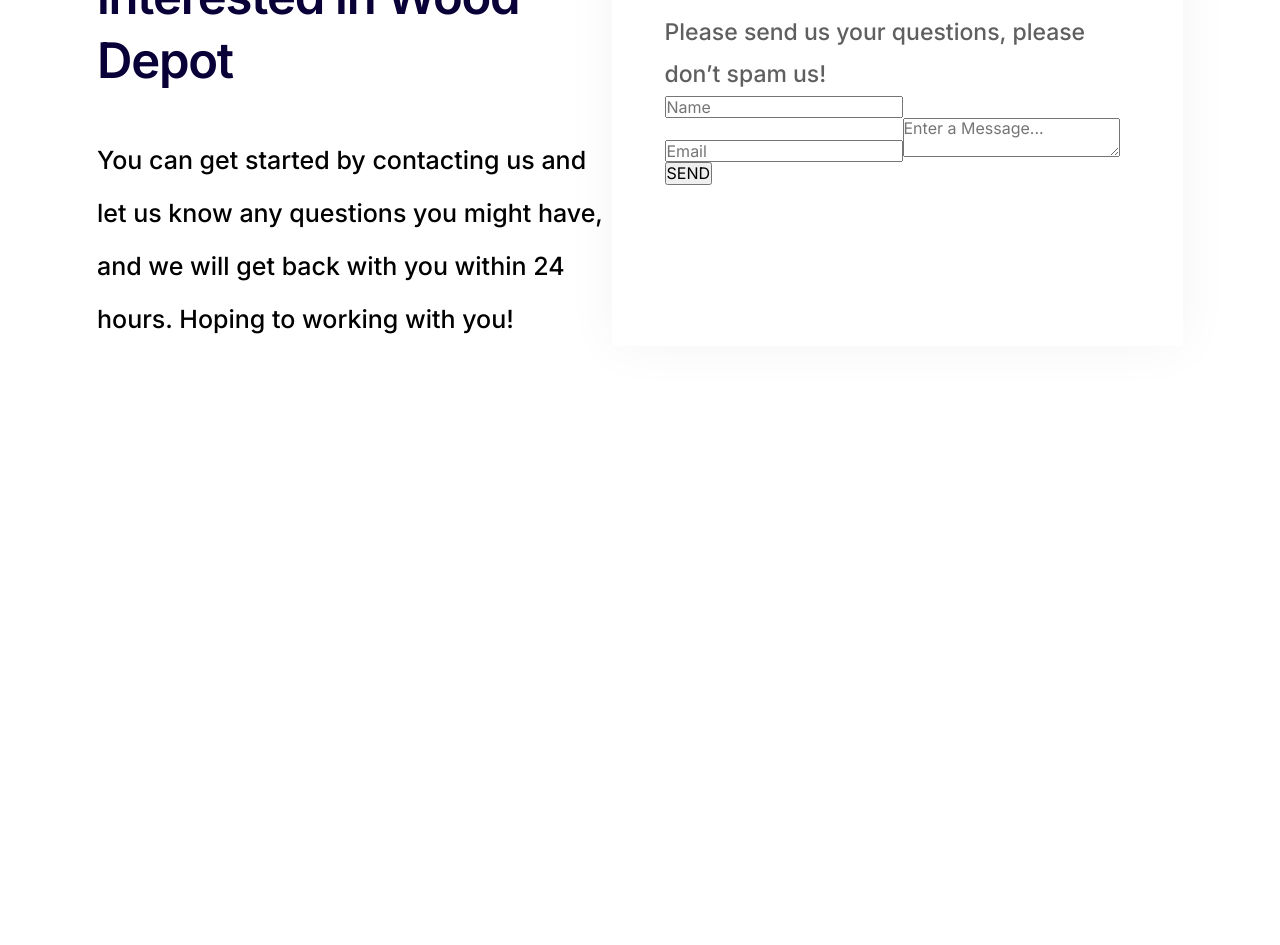
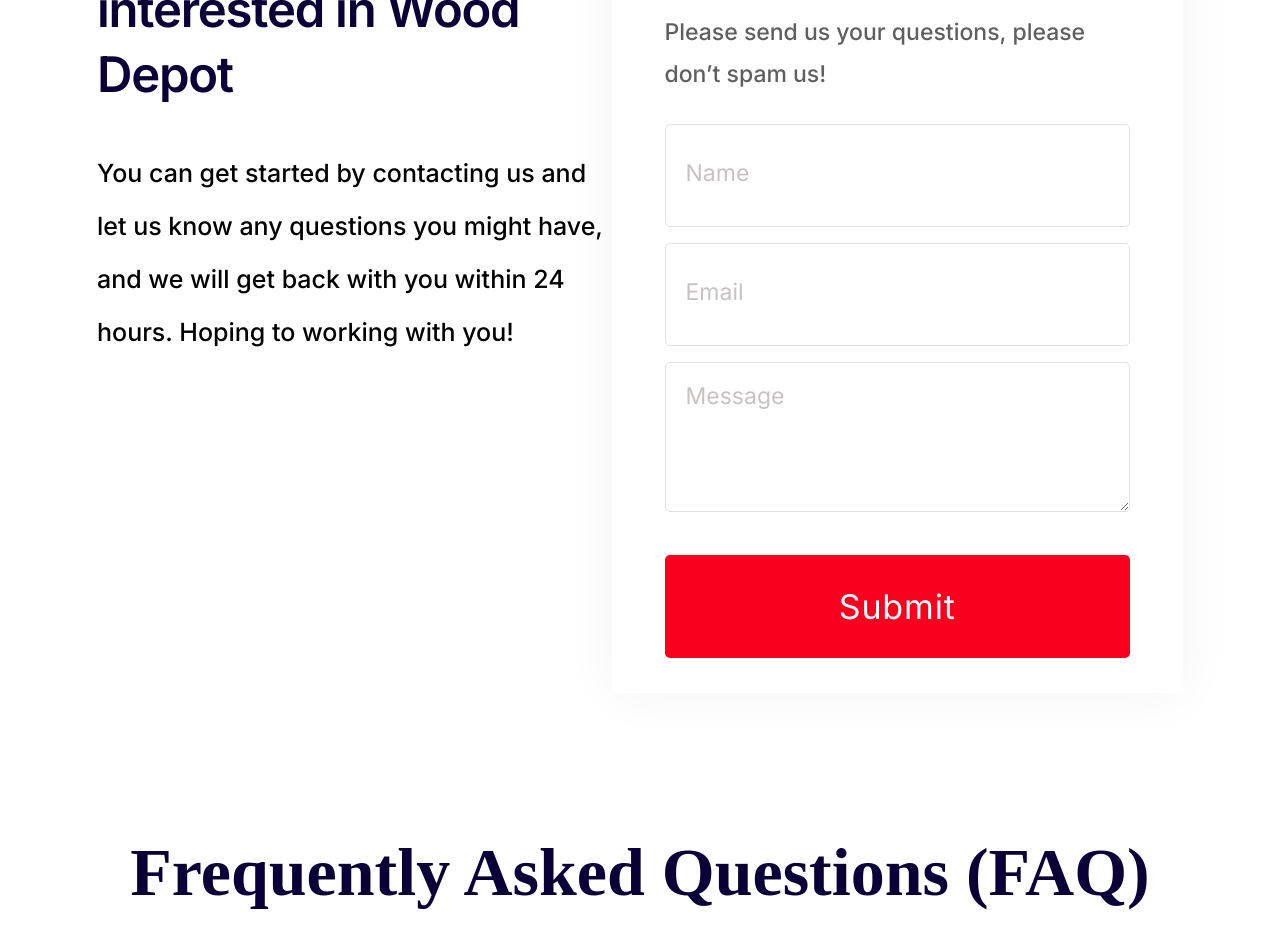
Before and after one commit to LeonChisum/Flooring-company---87-Lux, a Next.js app: page /contactus in a window 1280 px wide. Shown: the part 200-1145 px from the top of the page. Before the commit the page ends 800 px from the top, so only its background shows below. Built offline with nearby package versions, Linux system fonts and the light colour scheme.

Commit message:
finished contact form section

```diff
--- a/pages/contactus.js
+++ b/pages/contactus.js
@@ -2,12 +2,13 @@
 
 const Contact = () => {
 	return (
+		<div>
 			<div className='contact'>
 				<div className='contact__hero-section'>
 					<h1>So, you are interested in Wood Depot</h1>
 					<p>
-					You can get started by contacting us and let us know any questions you might have, and we will get
-					back with you within 24 hours. Hoping to working with you!{' '}
+						You can get started by contacting us and let us know any questions you might have, and we will
+						get back with you within 24 hours. Hoping to working with you!{' '}
 					</p>
 				</div>
 				<div className='contact__form-section'>
@@ -16,15 +17,19 @@
 							<h2>Contact Us</h2>
 							<p>Please send us your questions, please don’t spam us!</p>
 						</div>
-					<form className='form' name='Contact Info' method='post'>
-						<input type='hidden' name='form-name' value='contact' />
+						<form className='contact__form' name='Contact Info' method='post'>
 							<input type='text' name='name' placeholder='Name'></input>
 							<input type='email' name='email' placeholder='Email'></input>
-						<textarea type='text' name='message' placeholder='Enter a Message...'></textarea>
-						<button>SEND</button>
+							<textarea type='text' name='message' placeholder='Message'></textarea>
+							<button type='submit'>Submit</button>
 						</form>
 					</div>
 				</div>
+			</div>
+			<section className='faq'>
+				<h1>Frequently Asked Questions (FAQ)</h1>
+				<div></div>
+			</section>
 		</div>
 	);
 };
--- a/styles/_utilities.scss
+++ b/styles/_utilities.scss
@@ -1,10 +1,39 @@
 // Add your variables
-
 
 // colors
 $primary-color: #fa001e;
 $secondary-color: #080036;
 
 // font
-$primary_font:"Inter";
-$secondary_font:"Oswald";
+$primary_font: 'Inter';
+$secondary_font: 'Oswald';
+
+//mixins
+
+// Create placeholder mixin
+@mixin placeholder($color, $size: '') {
+	&::-webkit-input-placeholder {
+		color: $color;
+		@if $size != '' {
+			font-size: $size;
+		}
+	}
+	&:-moz-placeholder {
+		color: $color;
+		@if $size != '' {
+			font-size: $size;
+		}
+	}
+	&::-moz-placeholder {
+		color: $color;
+		@if $size != '' {
+			font-size: $size;
+		}
+	}
+	&:-ms-input-placeholder {
+		color: $color;
+		@if $size != '' {
+			font-size: $size;
+		}
+	}
+}
--- a/styles/style.scss
+++ b/styles/style.scss
@@ -139,7 +139,7 @@
 			font-style: normal;
 			font-weight: 600;
 			font-size: 49px;
-			padding: 100px 0 40px 0;
+			padding: 22% 0 40px 0;
 			line-height: 132.19%;
 			/* or 65px */
 			letter-spacing: -0.025em;
@@ -159,6 +159,7 @@
 
 	&__form-section {
 		margin-top: 86px;
+		margin-bottom: 10%;
 		position: relative;
 		width: 822px;
 		box-shadow: 0px 0px 50px rgba(0, 0, 0, 0.048);
@@ -172,6 +173,7 @@
 		padding-top: 30px;
 
 		h2 {
+			letter-spacing: -1px;
 			font-style: normal;
 			font-weight: 600;
 			font-size: 45px;
@@ -186,6 +188,57 @@
 			/* or 42px */
 			color: #5f5f5f;
 		}
+	}
+
+	&__form {
+		display: flex;
+		flex-direction: column;
+		padding-top: 20px;
+
+		input,
+		textarea,
+		button {
+			padding: 20px;
+			margin: 8px 0;
+			border-radius: 5px;
+
+			@include placeholder(#c7c2c2, 23px);
+		}
+
+		input {
+			width: 100%;
+			height: 103px;
+			border: 1px solid #e3e3e3;
+		}
+
+		textarea {
+			height: 150px;
+			border: 1px solid #e3e3e3;
+		}
+
+		button {
+			background: $primary-color;
+			height: 103px;
+			color: #ffffff;
+			font-size: 34px;
+			letter-spacing: 0.025em;
+			border: none;
+			margin: 35px 0;
+		}
+	}
+}
+
+.faq {
+	text-align: center;
+
+	h1 {
+		color: $secondary-color;
+		font-family: Avenir Next;
+		font-style: normal;
+		font-weight: 600;
+		font-size: 68px;
+		line-height: 211.69%;
+		/* identical to box height, or 144px */
 	}
 }
 
```
Also changed, not shown: css/style.css. Lines whose indentation alone changed are shown as unchanged.
